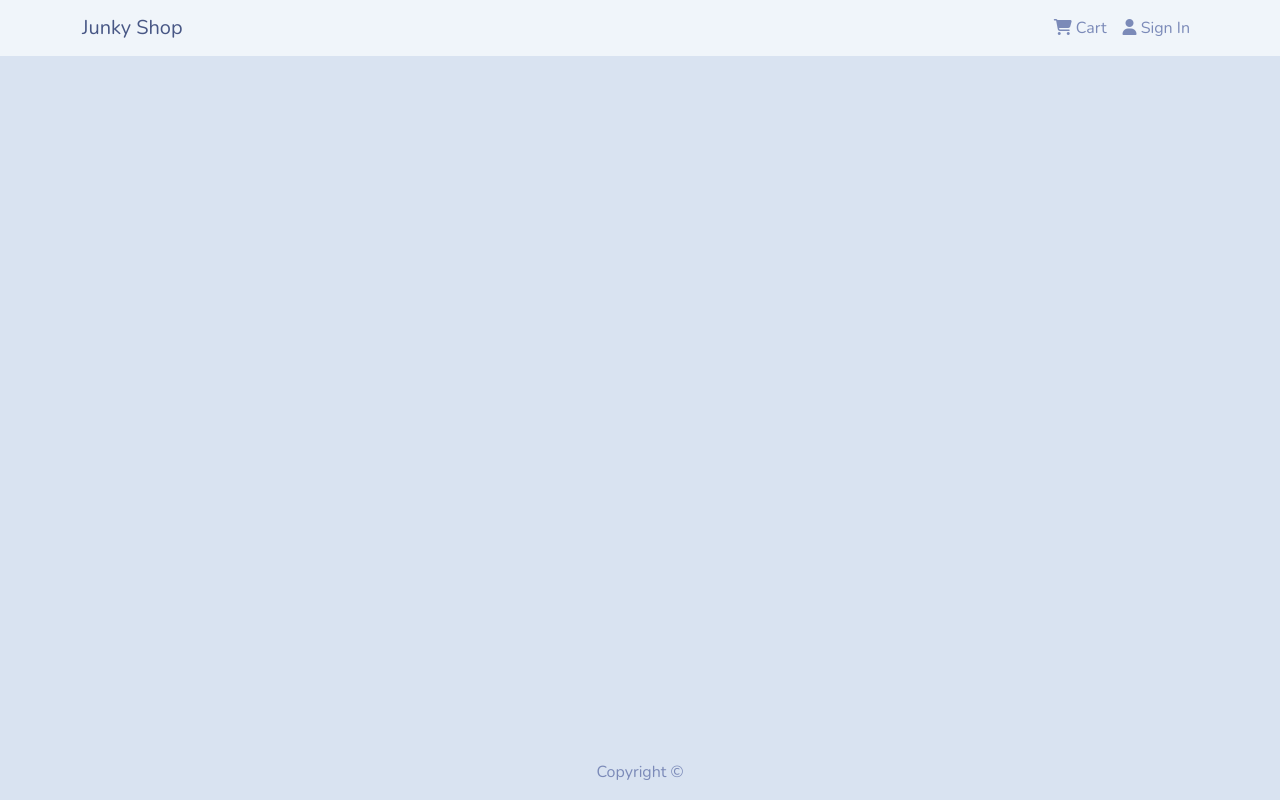
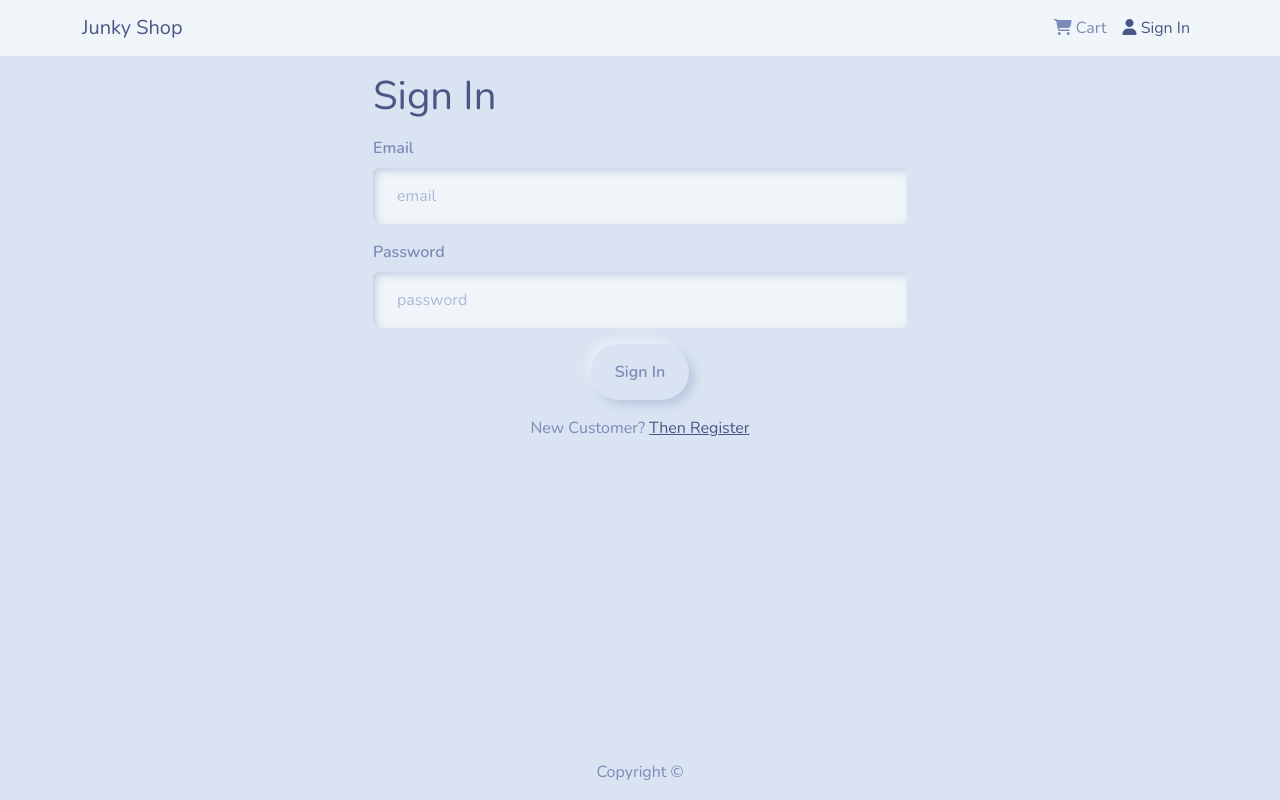
Before and after one commit to SensNyaha/primitive-shop-with-paypal, a React (Create React App) app in the folder frontend/: page /login in a window 1280 px wide. Built offline with nearby package versions, Linux system fonts and the light colour scheme.

Commit message:
login screen and auth logics

```diff
--- a/frontend/src/App.jsx
+++ b/frontend/src/App.jsx
@@ -12,6 +12,7 @@ import { useDispatch } from "react-redux";
 import { changeProductQuantity } from "./redux/slices/cartSlice";
 import CartScreen from "./screens/CartScreen";
 import { loginUserSuccess } from "./redux/slices/authSlice";
+import LoginScreen from "./screens/LoginScreen";
 
 function App() {
     const dispatch = useDispatch();
@@ -38,6 +39,7 @@ function App() {
                             element={<ProductScreen />}
                         />
                         <Route path="/cart" element={<CartScreen />} />
+                        <Route path="/login" element={<LoginScreen />} />
                     </Routes>
                 </Container>
             </main>
--- /dev/null
+++ b/frontend/src/components/FormContainer.jsx
@@ -0,0 +1,15 @@
+import { Container, Row, Col } from "react-bootstrap";
+
+function FormContainer({ children }) {
+    return (
+        <Container>
+            <Row className="justify-content-md-center">
+                <Col xs={12} md={6}>
+                    {children}
+                </Col>
+            </Row>
+        </Container>
+    );
+}
+
+export default FormContainer;
--- a/frontend/src/components/Header.jsx
+++ b/frontend/src/components/Header.jsx
@@ -29,8 +29,8 @@ function Header() {
                                     &nbsp;Cart
                                 </Nav.Link>
                             </LinkContainer>
-                            <LinkContainer to="/sign-in">
-                                <Nav.Link href="/sign-in" className="ms-auto">
+                            <LinkContainer to="/login">
+                                <Nav.Link href="/login" className="ms-auto">
                                     <i className="fas fa-user" />
                                     &nbsp;Sign In
                                 </Nav.Link>
--- a/frontend/src/redux/slices/authSlice.js
+++ b/frontend/src/redux/slices/authSlice.js
@@ -37,17 +37,21 @@ fetchLogin = createAsyncThunk(
     async ({ email, password }, { dispatch }) => {
         dispatch(authSlice.actions.loginUserRequest());
 
-        const { data } = await axios.post("/api/users/login", {
-            email,
-            password,
-        });
-
-        console.log(data);
+        const { data } = await axios
+            .post("/api/users/login", {
+                email,
+                password,
+            })
+            .catch((e) => {
+                dispatch(
+                    authSlice.actions.loginUserFail(e?.response?.data?.message)
+                );
+            });
 
         if (data) {
             dispatch(authSlice.actions.loginUserSuccess(data));
             localStorage.setItem("userInfo", JSON.stringify(data));
-        } else dispatch(authSlice.actions.loginUserFail(data.message));
+        }
     }
 );
 
--- a/frontend/src/screens/HomeScreen.jsx
+++ b/frontend/src/screens/HomeScreen.jsx
@@ -27,18 +27,18 @@ function HomeScreen() {
         setFetchedOnce(true);
     }, [dispatch]);
 
-    useEffect(() => {
-        setTimeout(
-            () =>
-                dispatch(
-                    fetchLogin({
-                        email: "mihanmakarov@mail.ru",
-                        password: "Zoom98",
-                    })
-                ),
-            10000
-        );
-    }, [dispatch]);
+    // useEffect(() => {
+    //     setTimeout(
+    //         () =>
+    //             dispatch(
+    //                 fetchLogin({
+    //                     email: "mihanmakarov@mail.ru",
+    //                     password: "Zoom98",
+    //                 })
+    //             ),
+    //         10000
+    //     );
+    // }, [dispatch]);
 
     return (
         <>
--- /dev/null
+++ b/frontend/src/screens/LoginScreen.jsx
@@ -0,0 +1,81 @@
+import { useEffect, useState } from "react";
+import { Link, useNavigate } from "react-router-dom";
+import { Form, Button, Row, Col } from "react-bootstrap";
+import { useDispatch, useSelector } from "react-redux";
+import Message from "../components/Message";
+import SpinnerWrapper from "../components/SpinnerWrapper";
+import FormContainer from "../components/FormContainer";
+import { fetchLogin } from "../redux/slices/authSlice";
+
+function LoginScreen() {
+    const [email, setEmail] = useState("");
+    const [password, setPassword] = useState("");
+    const navi = useNavigate();
+    const dispatch = useDispatch();
+
+    const redirect = window.location.search
+        ? window.location.search.split("=")[1]
+        : "";
+
+    const { loading, error, userInfo } = useSelector((state) => state.auth);
+
+    const submitHandler = (e) => {
+        e.preventDefault();
+        dispatch(fetchLogin({ email, password }));
+    };
+
+    useEffect(() => {
+        userInfo && navi(`/${redirect}`);
+    }, [navi, userInfo, redirect]);
+
+    return (
+        <FormContainer>
+            <h1>Sign In</h1>
+            <SpinnerWrapper isLoading={loading} className={"spinner-wrapper"} />
+            {error && <Message variant="warning">{error}</Message>}
+            <Form onSubmit={submitHandler}>
+                <Form.Group controlId="email" className="mt-3">
+                    <Form.Label>Email</Form.Label>
+                    <Form.Control
+                        type="email"
+                        placeholder="email"
+                        value={email}
+                        onChange={(e) => setEmail(e.target.value)}
+                    />
+                </Form.Group>
+                <Form.Group controlId="password" className="mt-3">
+                    <Form.Label>Password</Form.Label>
+                    <Form.Control
+                        type="password"
+                        placeholder="password"
+                        value={password}
+                        onChange={(e) => setPassword(e.target.value)}
+                    />
+                </Form.Group>
+                <Button
+                    type="submit"
+                    variant="primary"
+                    className="mt-3 d-block mx-auto btn-w-hover"
+                >
+                    Sign In
+                </Button>
+            </Form>
+            <Row className="py-3 text-center">
+                <Col>
+                    New Customer?{" "}
+                    <Link
+                        to={
+                            redirect
+                                ? `/register?redirect=${redirect}`
+                                : "/register"
+                        }
+                    >
+                        Then Register
+                    </Link>
+                </Col>
+            </Row>
+        </FormContainer>
+    );
+}
+
+export default LoginScreen;
```
Also changed, not shown: 1 other file (tests, documents, lock files or other folders).
